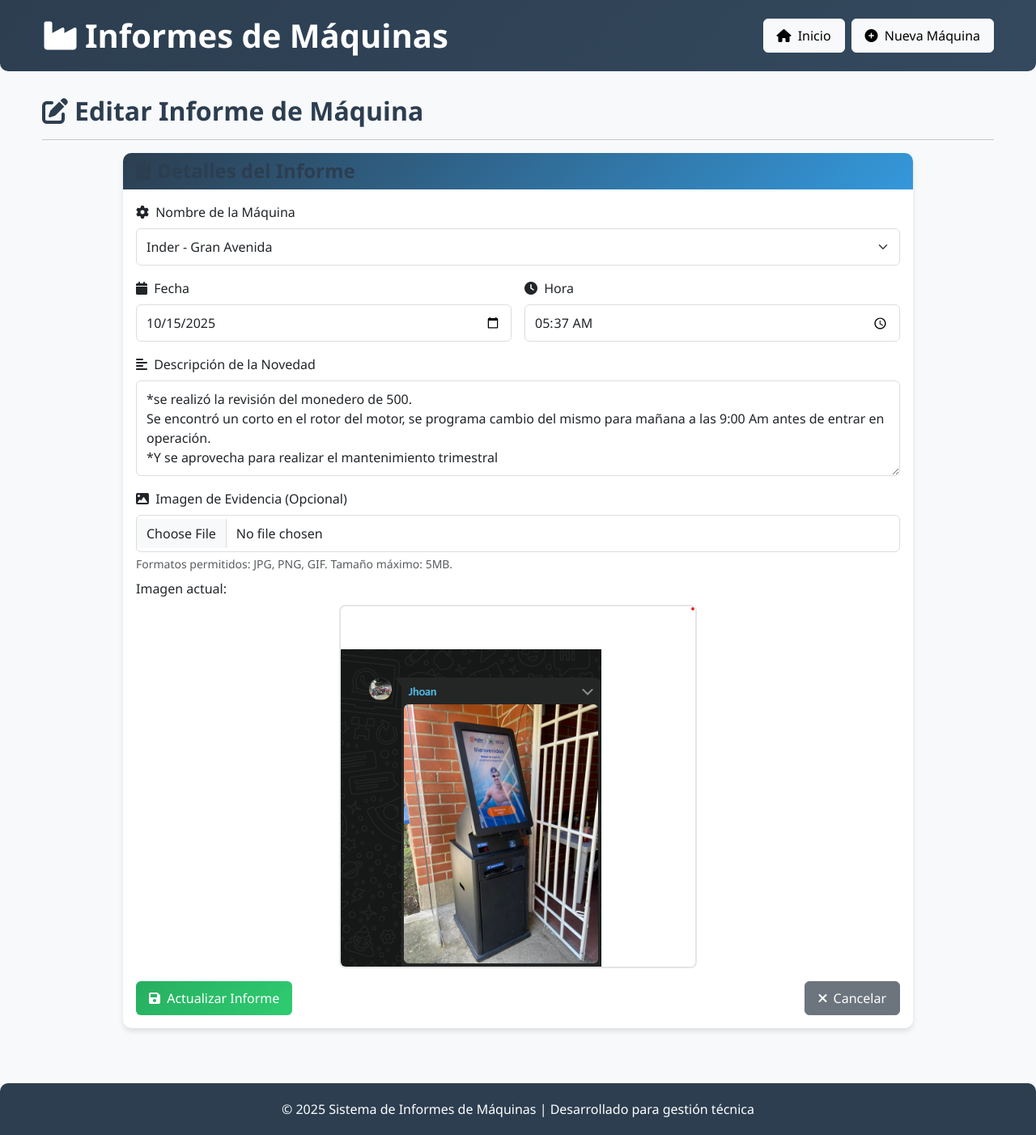
After one commit to willy101Sotfware/INFORMES_QUISCOS, a Flask app: page /editar_informe/3 in a window 1280 px wide. The commit adds this page. Shown: the whole page at 81% size. Run offline with Flask 3, Linux system fonts and the light colour scheme; data comes from the database, SQL or seed files in the repository; both versions use the stored data as it was after the commit.

Commit message:
se corrige metodo de edicion

```diff
--- a/app.py
+++ b/app.py
@@ -191,6 +191,50 @@ def get_informes_por_fechas(fecha_inicio, fecha_fin):
         })
     conn.close()
     return informes
+
+# Obtener un informe por su ID
+def get_informe_by_id(id):
+    conn = sqlite3.connect(app.config['DATABASE'])
+    c = conn.cursor()
+    c.execute("""SELECT id, nombre_maquina, fecha, hora, descripcion, imagen, creado_en
+                 FROM informes
+                 WHERE id = ?""", (id,))
+    row = c.fetchone()
+    if row:
+        informe = {
+            'id': row[0],
+            'nombre_maquina': row[1],
+            'fecha': datetime.strptime(row[2], '%Y-%m-%d').date(),
+            'hora': parse_hora(row[3]),
+            'descripcion': row[4],
+            'imagen': row[5],
+            'creado_en': datetime.strptime(row[6], '%Y-%m-%d %H:%M:%S')
+        }
+        conn.close()
+        return informe
+    conn.close()
+    return None
+
+# Actualizar un informe existente
+def update_informe(id, nombre_maquina, fecha, hora, descripcion, imagen=None):
+    conn = sqlite3.connect(app.config['DATABASE'])
+    c = conn.cursor()
+
+    if imagen is not None:
+        # Si se proporciona una nueva imagen, actualizar todos los campos incluyendo la imagen
+        c.execute("""UPDATE informes
+                     SET nombre_maquina = ?, fecha = ?, hora = ?, descripcion = ?, imagen = ?
+                     WHERE id = ?""",
+                  (nombre_maquina, fecha, hora, descripcion, imagen, id))
+    else:
+        # Si no se proporciona una nueva imagen, actualizar solo los otros campos
+        c.execute("""UPDATE informes
+                     SET nombre_maquina = ?, fecha = ?, hora = ?, descripcion = ?
+                     WHERE id = ?""",
+                  (nombre_maquina, fecha, hora, descripcion, id))
+
+    conn.commit()
+    conn.close()
 
 # Agregar un informe
 def add_informe(nombre_maquina, fecha, hora, descripcion, imagen):
@@ -545,6 +589,63 @@ def eliminar_maquina(nombre_maquina):
     flash('Máquina eliminada correctamente')
     return redirect(url_for('index'))
 
+# Ruta para mostrar el formulario de edición de informe
+@app.route('/editar_informe/<int:id>', methods=['GET'])
+def editar_informe(id):
+    informe = get_informe_by_id(id)
+    if informe is None:
+        flash('Informe no encontrado')
+        return redirect(url_for('index'))
+
+    maquinas = get_maquinas()
+    return render_template('editar_informe.html', informe=informe, maquinas=maquinas, datetime=datetime)
+
+# Ruta para procesar la actualización de informe
+@app.route('/editar_informe/<int:id>', methods=['POST'])
+def actualizar_informe(id):
+    informe = get_informe_by_id(id)
+    if informe is None:
+        flash('Informe no encontrado')
+        return redirect(url_for('index'))
+
+    nombre_maquina = request.form['nombre_maquina']
+    fecha = request.form['fecha']
+    hora = request.form['hora']
+    descripcion = request.form['descripcion']
+
+    if nombre_maquina and fecha and hora and descripcion:
+        # Verificar si se ha subido una nueva imagen
+        imagen_nombre = informe['imagen']  # Mantener la imagen existente por defecto
+
+        if 'imagen' in request.files:
+            imagen = request.files['imagen']
+            if imagen.filename != '':
+                # Eliminar la imagen anterior si existe
+                if informe['imagen']:
+                    imagen_anterior_path = os.path.join(app.config['UPLOAD_FOLDER'], informe['imagen'])
+                    if os.path.exists(imagen_anterior_path):
+                        os.remove(imagen_anterior_path)
+
+                # Guardar la nueva imagen
+                extension = imagen.filename.rsplit('.', 1)[1].lower() if imagen.filename else ''
+                imagen_nombre = f"{datetime.now().strftime('%Y%m%d_%H%M%S')}_{nombre_maquina}.{extension}"
+                imagen.save(os.path.join(app.config['UPLOAD_FOLDER'], imagen_nombre))
+            elif informe['imagen']:
+                # Si no se sube una nueva imagen pero había una anterior, mantener la anterior
+                imagen_nombre = informe['imagen']
+            else:
+                # Si no hay imagen nueva ni anterior, establecer como None
+                imagen_nombre = None
+
+        # Actualizar el informe
+        update_informe(id, nombre_maquina, fecha, hora, descripcion, imagen_nombre)
+        flash('Informe actualizado correctamente')
+        return redirect(url_for('ver_maquina', nombre_maquina=nombre_maquina))
+    else:
+        flash('Por favor complete todos los campos obligatorios')
+        maquinas = get_maquinas()
+        return render_template('editar_informe.html', informe=informe, maquinas=maquinas, datetime=datetime)
+
 def crear_tablas_iniciales():
     """Crear tablas iniciales si no existen"""
     try:
--- /dev/null
+++ b/templates/editar_informe.html
@@ -0,0 +1,78 @@
+{% extends "base.html" %}
+
+{% block title %}Editar Informe{% endblock %}
+
+{% block content %}
+<div class="row">
+    <div class="col-12">
+        <h2><i class="fas fa-edit me-2"></i>Editar Informe de Máquina</h2>
+        <hr>
+    </div>
+</div>
+
+<div class="row justify-content-center">
+    <div class="col-md-10">
+        <div class="card">
+            <div class="card-header">
+                <h4 class="mb-0"><i class="fas fa-clipboard-list me-2"></i>Detalles del Informe</h4>
+            </div>
+            <div class="card-body">
+                <form method="POST" enctype="multipart/form-data" class="row g-3">
+                    <div class="col-12">
+                        <label for="nombre_maquina" class="form-label"><i class="fas fa-cog me-1"></i> Nombre de la Máquina</label>
+                        <select class="form-select" id="nombre_maquina" name="nombre_maquina" required>
+                            <option value="">Seleccione una máquina</option>
+                            {% for maquina in maquinas %}
+                            <option value="{{ maquina.nombre }}" {% if maquina.nombre == informe.nombre_maquina %}selected{% endif %}>
+                                {{ maquina.nombre }}
+                            </option>
+                            {% endfor %}
+                        </select>
+                    </div>
+
+                    <div class="col-md-6">
+                        <label for="fecha" class="form-label"><i class="fas fa-calendar me-1"></i> Fecha</label>
+                        <input type="date" class="form-control" id="fecha" name="fecha"
+                               value="{{ informe.fecha.strftime('%Y-%m-%d') }}" required>
+                    </div>
+                    <div class="col-md-6">
+                        <label for="hora" class="form-label"><i class="fas fa-clock me-1"></i> Hora</label>
+                        <input type="time" class="form-control" id="hora" name="hora"
+                               value="{{ informe.hora.strftime('%H:%M') }}" required>
+                    </div>
+                    <div class="col-12">
+                        <label for="descripcion" class="form-label"><i class="fas fa-align-left me-1"></i> Descripción de la Novedad</label>
+                        <textarea class="form-control" id="descripcion" name="descripcion" rows="4"
+                                  placeholder="Describa detalladamente la novedad encontrada en la máquina..." required>{{ informe.descripcion }}</textarea>
+                    </div>
+                    <div class="col-12">
+                        <label for="imagen" class="form-label"><i class="fas fa-image me-1"></i> Imagen de Evidencia (Opcional)</label>
+                        <input type="file" class="form-control" id="imagen" name="imagen" accept="image/*">
+                        <div class="form-text">Formatos permitidos: JPG, PNG, GIF. Tamaño máximo: 5MB.</div>
+
+                        {% if informe.imagen %}
+                        <div class="mt-2">
+                            <label class="form-label">Imagen actual:</label>
+                            <div class="text-center">
+                                <img src="{{ url_for('static', filename='uploads/' + informe.imagen) }}"
+                                     alt="Evidencia actual" class="report-image img-fluid">
+                            </div>
+                        </div>
+                        {% endif %}
+                    </div>
+                    <div class="col-12">
+                        <div class="d-flex justify-content-between">
+                            <button type="submit" class="btn btn-success">
+                                <i class="fas fa-save me-1"></i> Actualizar Informe
+                            </button>
+                            <a href="{{ url_for('ver_maquina', nombre_maquina=informe.nombre_maquina) }}" class="btn btn-secondary">
+                                <i class="fas fa-times me-1"></i> Cancelar
+                            </a>
+                        </div>
+                    </div>
+                </form>
+            </div>
+        </div>
+    </div>
+</div>
+{% endblock %}
--- a/templates/maquina.html
+++ b/templates/maquina.html
@@ -47,6 +47,11 @@
                     Registrado: {{ informe.creado_en.strftime('%d/%m/%Y %I:%M %p') }}
                 </small>
             </div>
+            <div class="card-footer">
+                <a href="{{ url_for('editar_informe', id=informe.id) }}" class="btn btn-sm btn-primary">
+                    <i class="fas fa-edit me-1"></i> Editar
+                </a>
+            </div>
         </div>
     </div>
     {% endfor %}
```
Also changed, not shown: informes.db, static/uploads/20251016_143508_Inder -  Gran Avenida.png (added), 1 other file.
